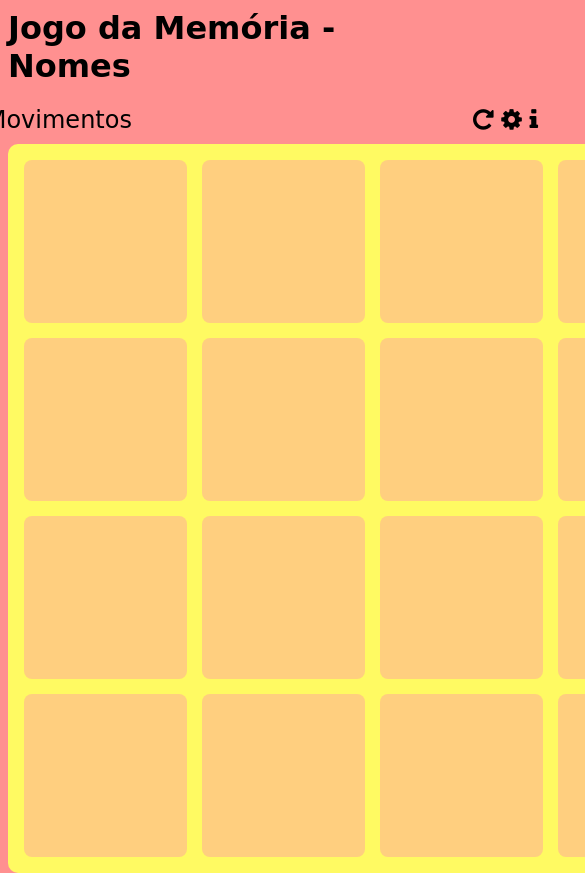
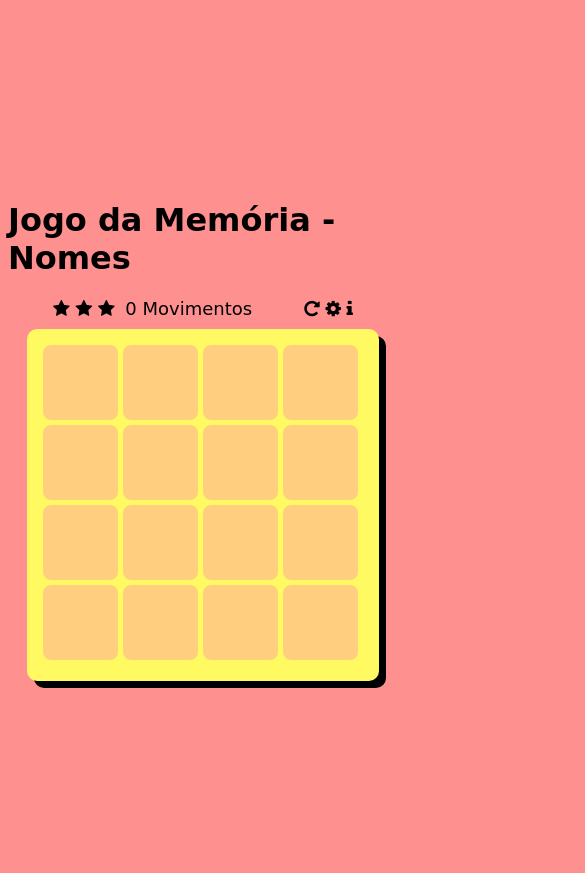
Before and after one commit to LucasBetoni/memoryGame, a website built with Vite: page index.html in a window 390 px wide. Shown: the top 873 px of the page, 585 px wide, since content can reach past the window. After the commit the page ends 852 px from the top, so only its background shows below. Built offline with nearby package versions, Linux system fonts and the light colour scheme; a script that the page names is missing; a web font is replaced by a local one.

Commit message:
added temporary solution to phone sized screen

```diff
--- a/index.css
+++ b/index.css
@@ -2,6 +2,34 @@ html,
 body {
   width: 100%;
   height: 100%;
+}
+@media all and (min-width: 360px) and (max-width: 999px) {
+  #score-panel {
+    width: 300px !important;
+    margin-bottom: 10px !important;
+    font-size: large !important;
+  }
+  .deck .card.match {
+    font-size: 17px !important;
+  }
+  .deck .card.show {
+    font-size: 17px !important;
+  }
+  .deck .card {
+    height: 75px !important;
+    width: 75px !important;
+    margin: 0 5px 5px 0 !important;
+    line-height: 65px !important;
+    font-size: 0 !important;
+    border-radius: 8px !important;
+  }
+  .deck {
+    width: 320px !important;
+    height: 320px !important;
+    padding: 16px !important;
+    border-radius: 10px !important;
+    box-shadow: 7px 7px 0 0 #000000 !important;
+  }
 }
 body {
   display: flex;
```
